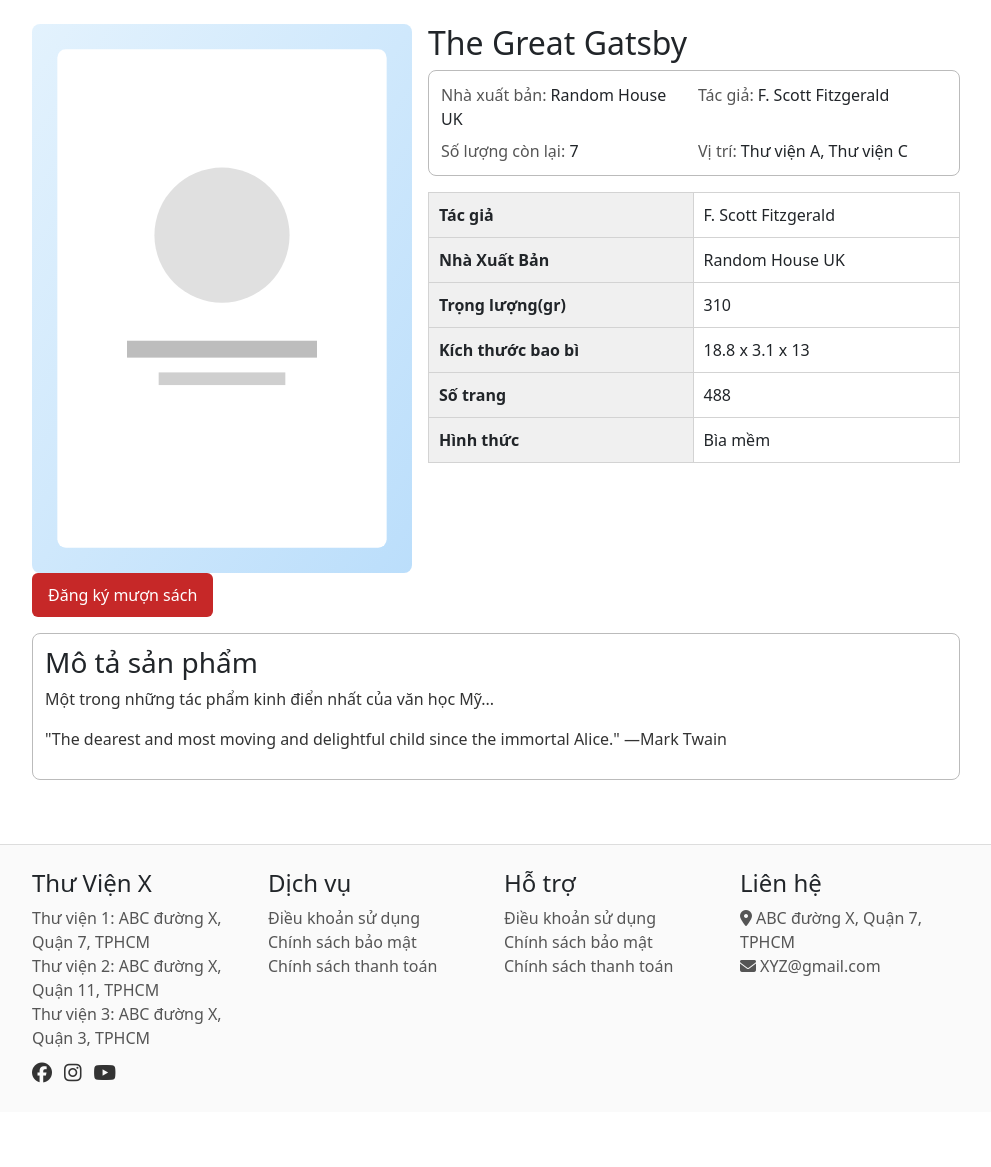
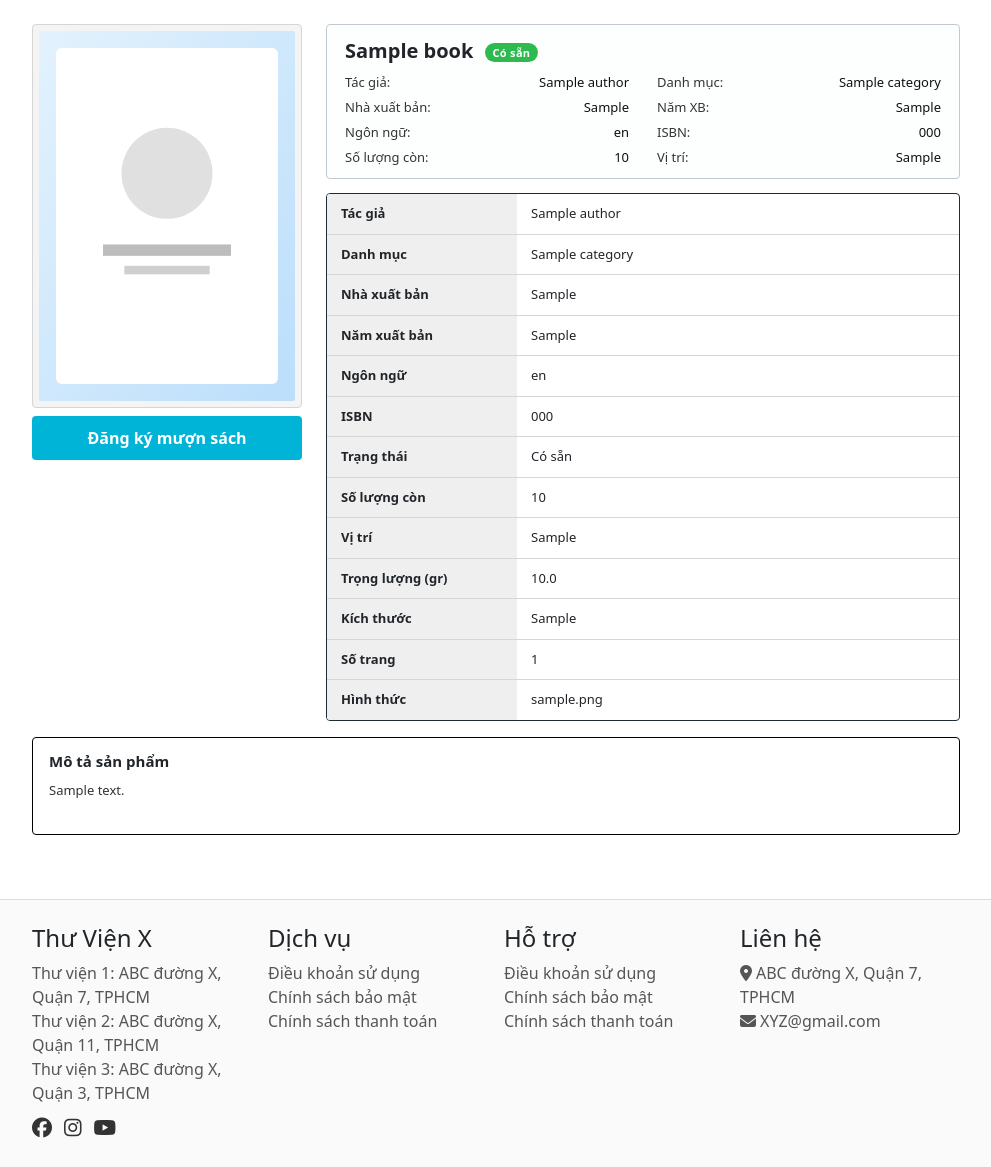
Before and after one commit to HieuLT24/DigitalLibrary, a Flask app: page /book/1 in a window 1280 px wide. Shown: the part 68-1235 px from the top of the page, without its empty margins (144-1135 px from the left). Before the commit the page ends 1151 px from the top, so only its background shows below. Run offline with Flask 3, Linux system fonts and the light colour scheme; tables that the repository leaves empty hold one stand-in row (values such as "Sample post").

Commit message:
book_detail

```diff
--- a/DL/models/author.py
+++ b/DL/models/author.py
@@ -6,3 +6,9 @@
     name = db.Column(db.String(100), nullable=False)
 
     books = db.relationship("Book", backref="author", lazy=True)
+
+    def to_dict(self):
+        return {
+            "author_id": self.author_id,
+            "name": self.name
+        }
--- a/DL/models/category.py
+++ b/DL/models/category.py
@@ -8,3 +8,9 @@
     name = db.Column(db.String(100), nullable=False)
 
     books = db.relationship("Book", backref="category", lazy=True)
+
+    def to_dict(self):
+        return {
+            "category_id": self.category_id,
+            "name": self.name
+        }
--- a/DL/routes/main.py
+++ b/DL/routes/main.py
@@ -1,4 +1,6 @@
-from flask import Blueprint, render_template
+from flask import Blueprint, render_template, request, abort
+
+from DL.models import Book
 
 main_bp = Blueprint('main', __name__)
 
@@ -6,14 +8,17 @@
 def index():
     return render_template("index.html")
 
+@main_bp.route("/books")
+def book_list():
+    page = request.args.get("page", 1, type=int)
+    per_page = 8
+    pagination = Book.query.order_by(Book.book_id.desc()).paginate(page=page, per_page=per_page, error_out=False)
+    books = pagination.items
+    return render_template("book_list.html", books=books, pagination=pagination)
+
 @main_bp.route("/book/<int:book_id>")
 def book_detail(book_id):
-    sample_book = {
-        "id": book_id,
-        "title": "The Great Gatsby",
-        "author": "F. Scott Fitzgerald",
-        "isbn": "978-0-7432-7356-5",
-        "genre": "Tiểu thuyết",
-        "description": "Một trong những tác phẩm kinh điển nhất của văn học Mỹ..."
-    }
-    return render_template("book_detail.html", book=sample_book)
+    book = Book.query.get(book_id)
+    if not book:
+        abort(404)
+    return render_template("book_detail.html", book=book)
--- a/DL/templates/book_detail.html
+++ b/DL/templates/book_detail.html
@@ -1,68 +1,203 @@
 {% extends 'base.html' %}
-
-{% block title %}Chi tiết sách{% endblock %}
+{% block title %}{{ book.title }}{% endblock %}
 
 {% block content %}
-<div class="book-detail">
-    <div class="left">
-        <div class="cover">
-            <img src="{{ url_for('static', filename='img/placeholder-cover.svg') }}" alt="Bìa sách" />
+<style>
+.book-detail-wrapper{
+  display:flex;
+  gap:24px;
+  align-items:flex-start;
+  flex-wrap:wrap;
+}
+.book-left{ width:270px; max-width:100%; }
+.book-left .cover-box{
+  background:#f4f4f4; border:1px solid #d6d6d6; border-radius:4px;
+  padding:6px; text-align:center;
+}
+.book-left .cover-box img{
+  width:100%; height:auto; display:block; border-radius:2px; object-fit:cover;
+}
+.btn-borrow{
+  display:block; width:100%; margin-top:8px;
+  background:#00b4d8; border:none; color:#fff; font-weight:600;
+  padding:10px 14px; border-radius:4px; cursor:pointer; transition:.15s; text-align:center;
+}
+.btn-borrow:hover{ background:#0293b0; color:#fff; }
+
+.book-right{ flex:1; min-width:320px; display:flex; flex-direction:column; gap:14px; }
+
+.summary-card{
+  border:1px solid #bfc9cf; border-radius:4px; padding:14px 18px 12px; background:#fdfefe;
+}
+.summary-card h2{ font-size:20px; margin:0 0 10px; font-weight:600; }
+.summary-grid{
+  display:grid; grid-template-columns:repeat(auto-fit,minmax(240px,1fr));
+  gap:6px 28px; font-size:13px; line-height:1.45;
+}
+.summary-item{ display:flex; justify-content:space-between; gap:12px; white-space:nowrap; }
+.summary-item span.label{ font-weight:500; color:#333; }
+.summary-item span.value{ text-align:right; font-weight:500; color:#111; }
+
+.badge-status{
+  display:inline-block; padding:3px 8px; border-radius:12px; font-size:11px;
+  font-weight:600; letter-spacing:.3px; background:#adb5bd; color:#fff;
+  vertical-align:middle; margin-left:6px;
+}
+.badge-status.available{ background:#2dba4e; }
+
+.spec-card{
+  border:1px solid #1d2d35; border-radius:4px; overflow:hidden;
+  background:#fff; font-size:13px;
+}
+.spec-table{ width:100%; border-collapse:collapse; }
+.spec-table th, .spec-table td{
+  padding:10px 14px; vertical-align:middle; border-bottom:1px solid #d6d6d6;
+}
+.spec-table tr:last-child th, .spec-table tr:last-child td{ border-bottom:none; }
+.spec-table th{ width:190px; font-weight:600; background:#efefef; }
+.spec-table td{ font-weight:500; }
+
+.description-block{
+  margin-top:16px; border:1px solid #000; border-radius:4px;
+  padding:14px 16px 18px; background:#fff; font-size:13px; line-height:1.55;
+}
+.description-block h3{ font-size:15px; margin:0 0 10px; font-weight:600; }
+
+@media (max-width: 720px){
+  .book-detail-wrapper{ flex-direction:column; }
+  .book-left{ width:100%; max-width:350px; }
+  .summary-item{ flex-direction:column; align-items:flex-start; white-space:normal; }
+  .summary-item span.value{ text-align:left; }
+}
+</style>
+
+<div class="book-detail-wrapper">
+  <!-- LEFT -->
+  <div class="book-left">
+    <div class="cover-box">
+      {% if book.cover_url %}
+        <img src="{{ book.cover_url }}" alt="Bìa sách {{ book.title }}">
+      {% else %}
+        <img src="{{ url_for('static', filename='img/placeholder-cover.svg') }}" alt="Bìa sách">
+      {% endif %}
+    </div>
+    <button class="btn-borrow">Đăng ký mượn sách</button>
+  </div>
+
+  <!-- RIGHT -->
+  <div class="book-right">
+    <!-- SUMMARY -->
+    <div class="summary-card">
+      <h2>{{ book.title }}
+        {% if book.status %}
+          <span class="badge-status {{ 'available' if book.status=='available' else '' }}">
+            {{ 'Có sẵn' if book.status=='available' else book.status }}
+          </span>
+        {% endif %}
+      </h2>
+      <div class="summary-grid">
+        <div class="summary-item">
+          <span class="label">Tác giả:</span>
+          <span class="value">{% if book.author %}{{ book.author.name }}{% else %}—{% endif %}</span>
         </div>
-        <button class="btn-primary">Đăng ký mượn sách</button>
+        <div class="summary-item">
+          <span class="label">Danh mục:</span>
+          <span class="value">{% if book.category %}{{ book.category.name }}{% else %}—{% endif %}</span>
+        </div>
+        <div class="summary-item">
+          <span class="label">Nhà xuất bản:</span>
+          <span class="value">{{ book.publisher or '—' }}</span>
+        </div>
+        <div class="summary-item">
+          <span class="label">Năm XB:</span>
+          <span class="value">{{ book.publish_year or '—' }}</span>
+        </div>
+        <div class="summary-item">
+          <span class="label">Ngôn ngữ:</span>
+          <span class="value">{{ book.language or '—' }}</span>
+        </div>
+        <div class="summary-item">
+          <span class="label">ISBN:</span>
+          <span class="value">{{ book.isbn or '—' }}</span>
+        </div>
+        <div class="summary-item">
+          <span class="label">Số lượng còn:</span>
+          <span class="value">{{ book.quantity if book.quantity is not none else '—' }}</span>
+        </div>
+        <div class="summary-item">
+          <span class="label">Vị trí:</span>
+          <span class="value">{{ book.library_location or '—' }}</span>
+        </div>
+      </div>
     </div>
-    <div class="right">
-        <h2>{{ book.title }}</h2>
-        <div class="meta-grid">
-            <div><span>Nhà xuất bản:</span> Random House UK</div>
-            <div><span>Tác giả:</span> {{ book.author }}</div>
-            <div><span>Số lượng còn lại:</span> 7</div>
-            <div><span>Vị trí:</span> Thư viện A, Thư viện C</div>
-        </div>
-        <table class="spec">
-            <tr><th>Tác giả</th><td>{{ book.author }}</td></tr>
-            <tr><th>Nhà Xuất Bản</th><td>Random House UK</td></tr>
-            <tr><th>Trọng lượng(gr)</th><td>310</td></tr>
-            <tr><th>Kích thước bao bì</th><td>18.8 x 3.1 x 13</td></tr>
-            <tr><th>Số trang</th><td>488</td></tr>
-            <tr><th>Hình thức</th><td>Bìa mềm</td></tr>
-        </table>
+
+    <!-- SPEC FULL -->
+    <div class="spec-card">
+      <table class="spec-table">
+        <tr>
+          <th>Tác giả</th>
+          <td>{% if book.author %}{{ book.author.name }}{% else %}—{% endif %}</td>
+        </tr>
+        <tr>
+          <th>Danh mục</th>
+          <td>{% if book.category %}{{ book.category.name }}{% else %}—{% endif %}</td>
+        </tr>
+        <tr>
+          <th>Nhà xuất bản</th>
+          <td>{{ book.publisher or '—' }}</td>
+        </tr>
+        <tr>
+          <th>Năm xuất bản</th>
+          <td>{{ book.publish_year or '—' }}</td>
+        </tr>
+        <tr>
+          <th>Ngôn ngữ</th>
+          <td>{{ book.language or '—' }}</td>
+        </tr>
+        <tr>
+          <th>ISBN</th>
+          <td>{{ book.isbn or '—' }}</td>
+        </tr>
+        <tr>
+          <th>Trạng thái</th>
+          <td>{{ 'Có sẵn' if book.status=='available' else (book.status or '—') }}</td>
+        </tr>
+        <tr>
+          <th>Số lượng còn</th>
+          <td>{{ book.quantity if book.quantity is not none else '—' }}</td>
+        </tr>
+        <tr>
+          <th>Vị trí</th>
+          <td>{{ book.library_location or '—' }}</td>
+        </tr>
+        <tr>
+          <th>Trọng lượng (gr)</th>
+          <td>{{ book.weight or '—' }}</td>
+        </tr>
+        <tr>
+          <th>Kích thước</th>
+          <td>{{ book.size or '—' }}</td>
+        </tr>
+        <tr>
+          <th>Số trang</th>
+          <td>{{ book.page_count or '—' }}</td>
+        </tr>
+        <tr>
+          <th>Hình thức</th>
+          <td>{{ book.cover_type or '—' }}</td>
+        </tr>
+      </table>
     </div>
+  </div>
 </div>
 
-<section class="book-description">
-    <h3>Mô tả sản phẩm</h3>
+<!-- DESCRIPTION -->
+<div class="description-block">
+  <h3>Mô tả sản phẩm</h3>
+  {% if book.description %}
     <p>{{ book.description }}</p>
-    <p>"The dearest and most moving and delightful child since the immortal Alice." —Mark Twain</p>
-</section>
+  {% else %}
+    <p>Chưa có mô tả cho sách này.</p>
+  {% endif %}
+</div>
 {% endblock %}
-<!DOCTYPE html>
-<html lang="vi">
-<head>
-    <meta charset="UTF-8">
-    <title>Chi tiết sách</title>
-    <link href="https://cdn.jsdelivr.net/npm/bootstrap@5.3.0/dist/css/bootstrap.min.css" rel="stylesheet">
-</head>
-<body class="bg-light">
-<div class="container py-5">
-    <div class="row">
-        <!-- Hình ảnh sách -->
-        <div class="col-md-4">
-            <img src="https://via.placeholder.com/250x350" class="img-fluid shadow rounded" alt="Book cover">
-        </div>
-        <!-- Thông tin chi tiết -->
-        <div class="col-md-8">
-            <h2 class="fw-bold">The Great Gatsby</h2>
-            <p class="text-muted">F. Scott Fitzgerald</p>
-            <p><strong>ISBN:</strong> 978-0-7432-7356-5</p>
-            <p><strong>Thể loại:</strong> Tiểu thuyết</p>
-            <p><strong>Mô tả:</strong> Cuốn sách kể về ...</p>
-
-            <div class="mt-4">
-                <a href="#" class="btn btn-primary">Mượn sách</a>
-                <a href="#" class="btn btn-outline-secondary">Quay lại</a>
-            </div>
-        </div>
-    </div>
-</div>
-</body>
-</html>
--- a/DL/templates/index.html
+++ b/DL/templates/index.html
@@ -5,7 +5,8 @@
 {% block content %}
 <h1>DEMO</h1>
 <p>
-    <a href='/book/1'>Chi tiết sách</a>
+    <a href='/books'>Danh sách sách</a>
+    <a href='/book/1'>Chi tiết sách (ID 1)</a>
     <a href='/user/profile'>Hồ sơ</a>
     <a href='/admin/requests'>Admin</a>
 </p>
```
Also changed, not shown: DL/models/book.py (+22 -0 lines), DL/templates/book_list.html (added, +47 -0 lines).
